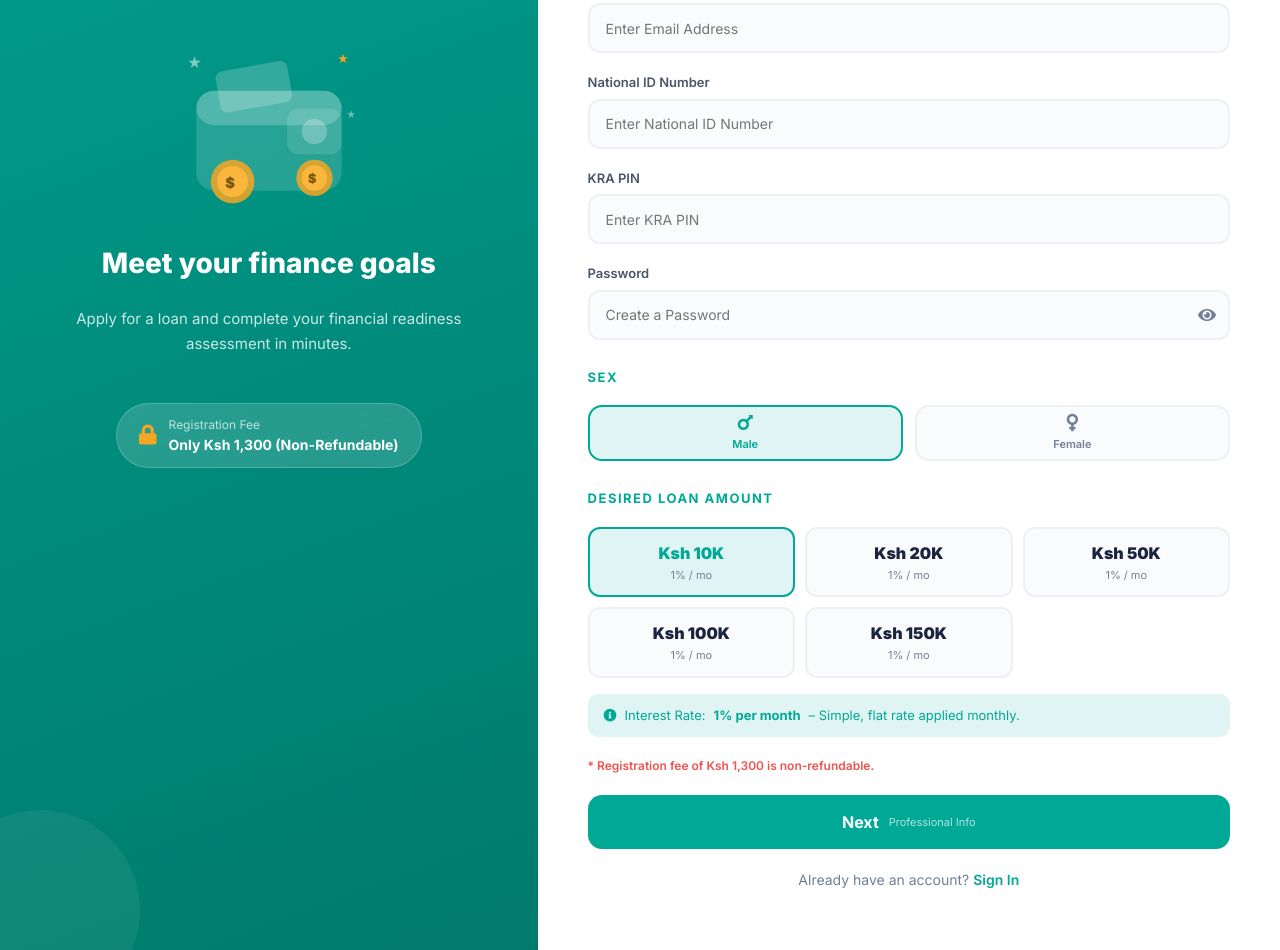
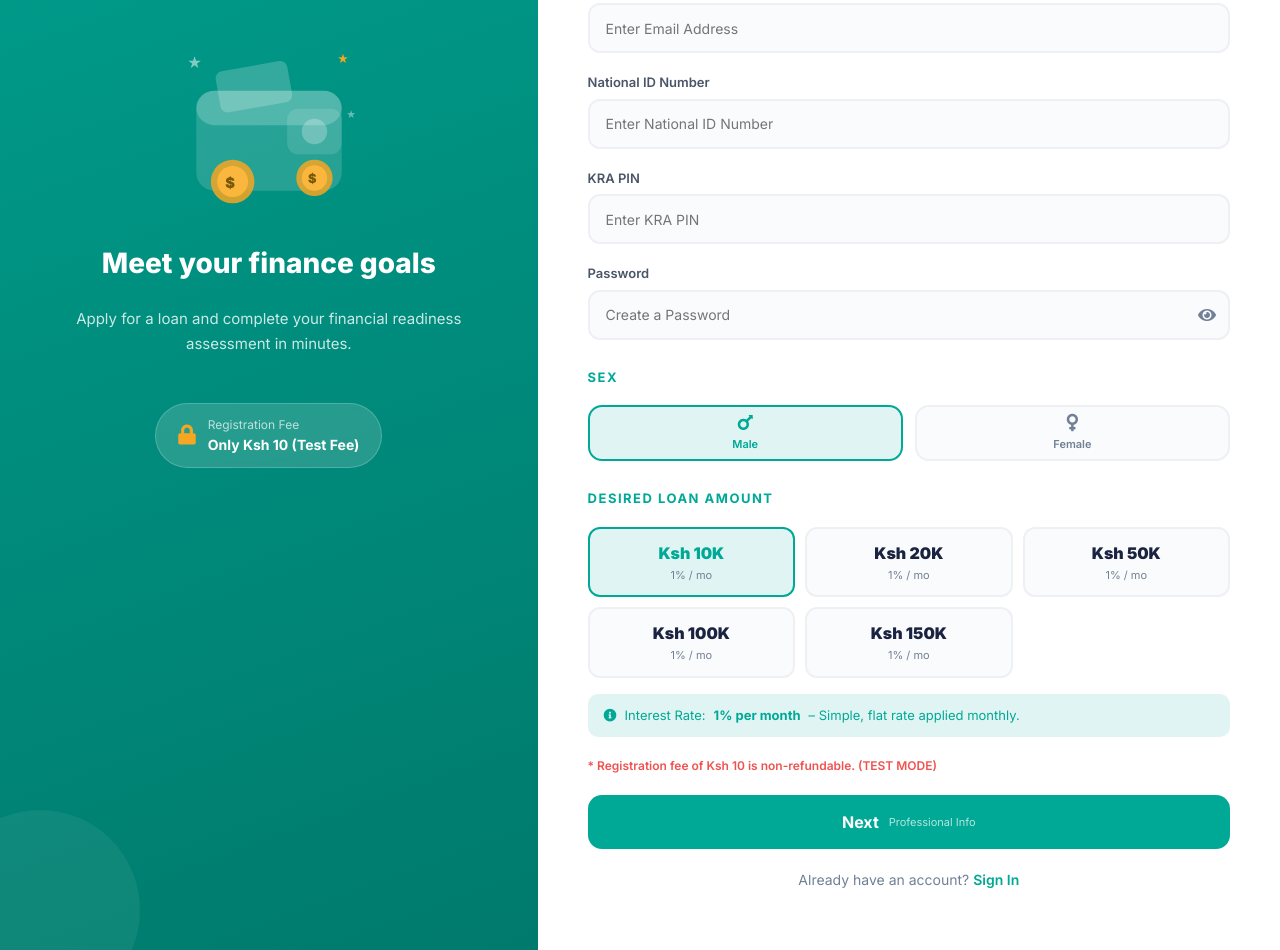
Before and after one commit to giddy706/EMAC, a website: page sign-up.html in a window 1280 px wide. Shown: the part 553-1503 px from the top of the page. Drawn offline with nearby package versions, Linux system fonts and the light colour scheme.

Commit message:
Add files via upload

```diff
--- a/sign-up.html
+++ b/sign-up.html
@@ -183,7 +183,7 @@
       <div class="icon"><i class="fas fa-lock" style="color:#F5A623"></i></div>
       <div class="txt">
         <div class="t1">Registration Fee</div>
-        <div class="t2">Only Ksh 1,300 (Non-Refundable)</div>
+        <div class="t2">Only Ksh 10 (Test Fee)</div>
       </div>
     </div>
   </div>
@@ -282,7 +282,7 @@
         <i class="fas fa-info-circle"></i>
         Interest Rate: <strong>1% per month</strong> – Simple, flat rate applied monthly.
       </div>
-      <div class="disclaimer">* Registration fee of Ksh 1,300 is non-refundable.</div>
+      <div class="disclaimer">* Registration fee of Ksh 10 is non-refundable. (TEST MODE)</div>
 
       <button type="submit" class="btn-next">
         <span>Next</span>
```
Also changed, not shown: dashboard.html (+2 -2 lines).
